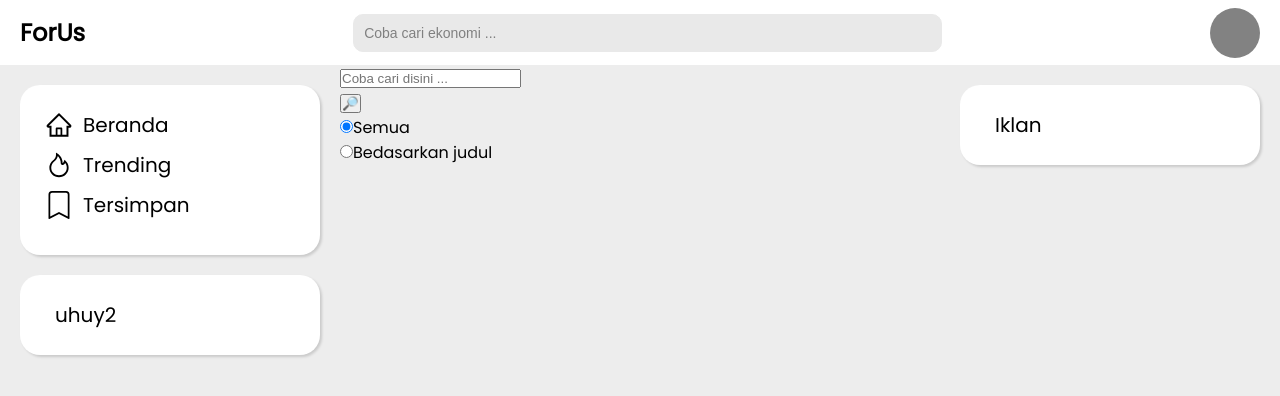
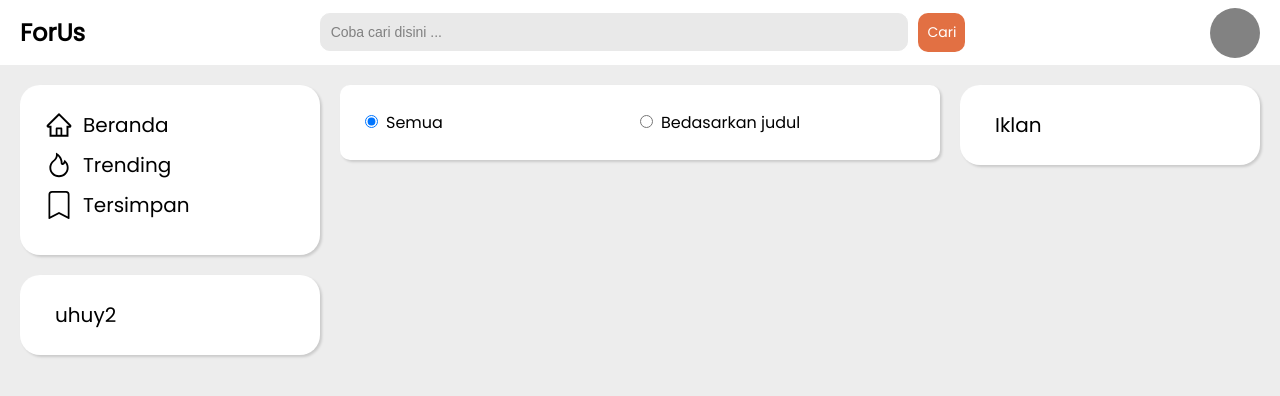
Before and after one commit to denbahrul/forus-capstone-project, a React (Create React App) app: page /search in a window 1280 px wide. Shown: the top 396 px of the page. Built offline with nearby package versions, Linux system fonts and the light colour scheme.

Commit message:
menyempurnakan fitur search

```diff
--- a/src/components/App.js
+++ b/src/components/App.js
@@ -1,5 +1,5 @@
-import React from "react";
-import { Routes, Route } from "react-router-dom";
+import React, { useState } from "react";
+import { Routes, Route, useNavigate } from "react-router-dom";
 import RegisterPage from "../pages/RegisterPage";
 import LoginPage from "../pages/LoginPage";
 import AddPage from "../pages/addPage";
@@ -8,12 +8,41 @@ import DetailPage from "../pages/DetailPage";
 import Navbar from "./Navbar";
 import {LeftBar, RightBar} from "./SideBar";
 import SearchPage from "../pages/SearchPage";
-
+import {API} from "../utils/api";
 
 function App() {
+  const navigate = useNavigate();
+  const [data, setData] = useState(['empty']);
+  const [keyword, setKeyword] = useState('');
+  const [categoriesSearch, setCategoriesSearch] = useState('search');
+  const [isLoading, setIsLoading] = useState(false);
+
+  const storeData = (val) => {
+      setData(val);
+      setIsLoading(false);
+  }
+  const searchEventHandler = (e) => {
+    navigate("/search");
+      setIsLoading(true);
+      e.preventDefault();
+        fetch(API.BASE_URL + "?" + categoriesSearch + "=" + keyword)
+        .then((response) => response.json())
+        .then((actualData) =>
+          storeData(actualData)
+        )
+        .catch((err) => {
+          console.log(err.message);
+          setIsLoading(false);
+        });
+  }
+
+  const searchCategoriesEvent = (el)=>{
+    setCategoriesSearch(el.target.value);
+  }
+
   return (
     <div className="app-container">
-      <Navbar />
+      <Navbar searchEventHandler={searchEventHandler} setKeyword={setKeyword}/>
       <div className="wrapper">
         <LeftBar />
         <main>
@@ -23,7 +52,7 @@ function App() {
           <Route path="/home" element={<HomePage />} />
           <Route path="/addArgument" element={<AddPage />} />
           <Route path="/argument/:id" element={<DetailPage />} />
-          <Route path="/search" element={<SearchPage />} />
+          <Route path="/search" element={<SearchPage searchCategoriesEvent={searchCategoriesEvent} isLoading={isLoading} data={data} />} />
         </Routes>
         </main>
         <RightBar />
--- a/src/components/Navbar.jsx
+++ b/src/components/Navbar.jsx
@@ -1,11 +1,11 @@
 import React from "react";
-import SearchBar from "./SearchBarr";
+import SearchBar from "./SearchBar";
 
-function Navbar() {
+function Navbar({searchEventHandler, setKeyword}) {
     return (
         <nav>
             <h1>ForUs</h1>
-            <SearchBar />
+            <SearchBar searchEventHandler={searchEventHandler} setKeyword={setKeyword}  />
             <div className="post-avatar"></div>
         </nav>
     )
--- a/src/components/SearchBar.js
+++ b/src/components/SearchBar.js
@@ -4,14 +4,12 @@ const SearchBar = ({searchEventHandler, setKeyword}) => {
     return (
         <div>
             <form onSubmit={(e) => searchEventHandler(e)}>
-                <div className="d-flex align-items-center gap-1 mt-3">
-                    <div style={{width: "90%"}}>
+                <div>
+                    <div  className="search-bar">
                         <input type="text" onChange={(e) => setKeyword(e.target.value)}   className="form-control" placeholder="Coba cari disini ..." />
+                        <button className="search-button">Cari</button>
                     </div>
                     <div>
-                    <button className="btn btn-light border">
-                        &#x1F50E;&#xFE0E;
-                    </button>
                     </div>
                 </div>
             </form>
--- a/src/components/SearchCategories.js
+++ b/src/components/SearchCategories.js
@@ -3,7 +3,7 @@ import React from "react";
 
 const SearchCategories = ({searchCategoriesEvent}) => {
     return (
-        <div className="my-2">
+        <div className="search-filter">
             <div className="form-check form-check-inline">
                 <input type="radio"  onChange={(e) => searchCategoriesEvent(e)} className="form-check-input"  name="search_categories" id="flexRadioDefault1" value="search" defaultChecked={true}/>
                 <label className="form-check-label" htmlFor="flexRadioDefault1">
--- a/src/pages/SearchPage.js
+++ b/src/pages/SearchPage.js
@@ -7,40 +7,13 @@ import SearchLoading from "../components/SearchLoading";
 
 import {API} from "../utils/api";
 
-function SearchPage() {
-  const [data, setData] = useState(['empty']);
-  const [keyword, setKeyword] = useState('');
-  const [categoriesSearch, setCategoriesSearch] = useState('search');
-  const [isLoading, setIsLoading] = useState(false);
-
-  const storeData = (val) => {
-      setData(val);
-      setIsLoading(false);
-  }
-  const searchEventHandler = (e) => {
-      setIsLoading(true);
-      e.preventDefault();
-        fetch(API.BASE_URL + "?" + categoriesSearch + "=" + keyword)
-        .then((response) => response.json())
-        .then((actualData) =>
-          storeData(actualData)
-        )
-        .catch((err) => {
-          console.log(err.message);
-          setIsLoading(false);
-        });
-  }
-
-  const searchCategoriesEvent = (el)=>{
-    setCategoriesSearch(el.target.value);
-  }
+function SearchPage({ searchCategoriesEvent, isLoading, data}) {
 
   return (
     <div className="app-container">
      <div className="container">
        <div className="row justify-content-center">
         <div className="col-md-6">
-          <SearchBar searchEventHandler={searchEventHandler} setKeyword={setKeyword}  />
           <SearchCategories searchCategoriesEvent={searchCategoriesEvent} />
           {isLoading ? <SearchLoading /> :
             <SearchOutput output={data} />
--- a/src/styles/navigation.css
+++ b/src/styles/navigation.css
@@ -43,6 +43,7 @@ nav {
     margin-left: 10px;
     font-size: 20px;
 }
+
 .search-bar input {
     margin: 20px 0;
     background-color: var(--on-background-grey);
@@ -92,3 +93,37 @@ nav {
     margin: auto 5px;
     font-size: small;
   }
+
+  .search-button {
+    background-color: var(--primary-variant);
+    margin: 20px 10px ;
+    padding: 9px;
+    color: var(--on-background);
+    border-radius: 10px;
+    border: none;
+    cursor: pointer;
+    font-family: poppins, sans-serif;
+    font-size: 14px;
+  }
+
+  .search-filter {
+    display: flex;
+    background-color: white;
+    max-width: 800px;
+    margin: 20px auto;
+    border: 1px;
+    padding: 25px;
+    border-radius: 10px;
+    box-shadow: rgba(0, 0, 0, 0.15) 1.95px 1.95px 2.6px;
+    transition: box-shadow .3s;
+    display: grid;
+    grid-template-columns: 1fr 1fr;
+  }
+
+  .form-check-label {
+    margin-left: 8px;
+  }
+
+  .form-check-input {
+    background-color: var(--primary-variant);
+  }
```
